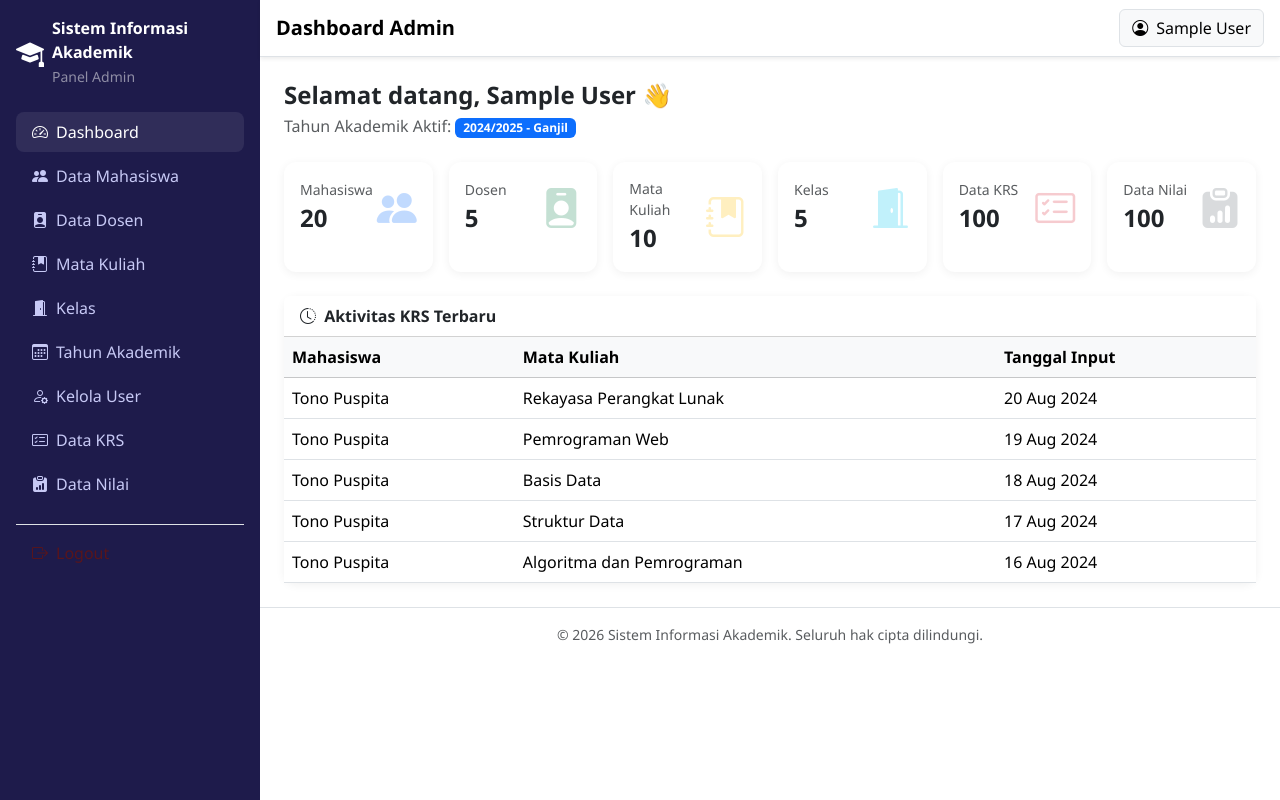
After one commit to NelaNurazizah/siak-app, a PHP site: page /admin/dashboard.php in a window 1280 px wide. The commit adds this page. Run offline with PHP 8.4, Linux system fonts and the light colour scheme; the visitor is signed in with stand-in values (Sample User, id 1); data comes from the database, SQL or seed files in the repository.

Commit message:
feat: add shared dashboard layout and admin dashboard with statistics

```diff
--- /dev/null
+++ b/admin/dashboard.php
@@ -0,0 +1,177 @@
+<?php
+/**
+ * admin/dashboard.php
+ * Dashboard utama untuk role Admin.
+ * Menampilkan ringkasan statistik: jumlah mahasiswa, dosen,
+ * mata kuliah, kelas, KRS, dan nilai.
+ */
+
+require_once __DIR__ . '/../config/config.php';
+require_once __DIR__ . '/../config/database.php';
+require_once __DIR__ . '/../includes/auth.php';
+
+// Hanya admin yang boleh mengakses halaman ini
+requireRole('admin');
+
+$db = Database::getConnection();
+
+// Ambil statistik jumlah data untuk setiap entitas
+$stats = [
+    'mahasiswa'      => (int) $db->query('SELECT COUNT(*) AS total FROM mahasiswa')->fetch()['total'],
+    'dosen'          => (int) $db->query('SELECT COUNT(*) AS total FROM dosen')->fetch()['total'],
+    'mata_kuliah'    => (int) $db->query('SELECT COUNT(*) AS total FROM mata_kuliah')->fetch()['total'],
+    'kelas'          => (int) $db->query('SELECT COUNT(*) AS total FROM kelas')->fetch()['total'],
+    'krs'            => (int) $db->query('SELECT COUNT(*) AS total FROM krs')->fetch()['total'],
+    'nilai'          => (int) $db->query('SELECT COUNT(*) AS total FROM nilai')->fetch()['total'],
+];
+
+// Ambil tahun akademik yang sedang aktif
+$stmtTahun = $db->query("SELECT tahun, semester FROM tahun_akademik WHERE status = 'aktif' LIMIT 1");
+$tahunAktif = $stmtTahun->fetch();
+
+// Ambil 5 aktivitas KRS terbaru (join ke mahasiswa & kelas/mata kuliah)
+$stmtAktivitas = $db->query("
+    SELECT m.nama AS nama_mahasiswa, mk.nama_mk, k.tanggal_input
+    FROM krs k
+    JOIN mahasiswa m ON m.id = k.mahasiswa_id
+    JOIN kelas kl ON kl.id = k.kelas_id
+    JOIN mata_kuliah mk ON mk.id = kl.mata_kuliah_id
+    ORDER BY k.id DESC
+    LIMIT 5
+");
+$aktivitasTerbaru = $stmtAktivitas->fetchAll();
+
+$pageTitle = 'Dashboard Admin';
+require_once __DIR__ . '/../includes/header.php';
+?>
+
+<div class="d-flex justify-content-between align-items-center mb-4">
+    <div>
+        <h4 class="fw-bold mb-1">Selamat datang, <?= htmlspecialchars(currentUserName()) ?> 👋</h4>
+        <p class="text-muted mb-0">
+            Tahun Akademik Aktif:
+            <span class="badge bg-primary">
+                <?= $tahunAktif ? htmlspecialchars($tahunAktif['tahun'] . ' - ' . $tahunAktif['semester']) : 'Belum diatur' ?>
+            </span>
+        </p>
+    </div>
+</div>
+
+<!-- Card Statistik -->
+<div class="row g-3 mb-4">
+    <div class="col-6 col-md-4 col-xl-2">
+        <div class="card card-stat h-100">
+            <div class="card-body">
+                <div class="d-flex align-items-center justify-content-between">
+                    <div>
+                        <div class="text-muted small">Mahasiswa</div>
+                        <div class="fs-4 fw-bold"><?= $stats['mahasiswa'] ?></div>
+                    </div>
+                    <i class="bi bi-people-fill fs-1 text-primary opacity-25"></i>
+                </div>
+            </div>
+        </div>
+    </div>
+    <div class="col-6 col-md-4 col-xl-2">
+        <div class="card card-stat h-100">
+            <div class="card-body">
+                <div class="d-flex align-items-center justify-content-between">
+                    <div>
+                        <div class="text-muted small">Dosen</div>
+                        <div class="fs-4 fw-bold"><?= $stats['dosen'] ?></div>
+                    </div>
+                    <i class="bi bi-person-badge-fill fs-1 text-success opacity-25"></i>
+                </div>
+            </div>
+        </div>
+    </div>
+    <div class="col-6 col-md-4 col-xl-2">
+        <div class="card card-stat h-100">
+            <div class="card-body">
+                <div class="d-flex align-items-center justify-content-between">
+                    <div>
+                        <div class="text-muted small">Mata Kuliah</div>
+                        <div class="fs-4 fw-bold"><?= $stats['mata_kuliah'] ?></div>
+                    </div>
+                    <i class="bi bi-journal-bookmark-fill fs-1 text-warning opacity-25"></i>
+                </div>
+            </div>
+        </div>
+    </div>
+    <div class="col-6 col-md-4 col-xl-2">
+        <div class="card card-stat h-100">
+            <div class="card-body">
+                <div class="d-flex align-items-center justify-content-between">
+                    <div>
+                        <div class="text-muted small">Kelas</div>
+                        <div class="fs-4 fw-bold"><?= $stats['kelas'] ?></div>
+                    </div>
+                    <i class="bi bi-door-open-fill fs-1 text-info opacity-25"></i>
+                </div>
+            </div>
+        </div>
+    </div>
+    <div class="col-6 col-md-4 col-xl-2">
+        <div class="card card-stat h-100">
+            <div class="card-body">
+                <div class="d-flex align-items-center justify-content-between">
+                    <div>
+                        <div class="text-muted small">Data KRS</div>
+                        <div class="fs-4 fw-bold"><?= $stats['krs'] ?></div>
+                    </div>
+                    <i class="bi bi-card-checklist fs-1 text-danger opacity-25"></i>
+                </div>
+            </div>
+        </div>
+    </div>
+    <div class="col-6 col-md-4 col-xl-2">
+        <div class="card card-stat h-100">
+            <div class="card-body">
+                <div class="d-flex align-items-center justify-content-between">
+                    <div>
+                        <div class="text-muted small">Data Nilai</div>
+                        <div class="fs-4 fw-bold"><?= $stats['nilai'] ?></div>
+                    </div>
+                    <i class="bi bi-clipboard-data-fill fs-1 text-secondary opacity-25"></i>
+                </div>
+            </div>
+        </div>
+    </div>
+</div>
+
+<!-- Tabel Aktivitas Terbaru -->
+<div class="card card-stat">
+    <div class="card-header bg-white fw-semibold">
+        <i class="bi bi-clock-history me-1"></i> Aktivitas KRS Terbaru
+    </div>
+    <div class="card-body p-0">
+        <div class="table-responsive">
+            <table class="table table-hover mb-0 align-middle">
+                <thead class="table-light">
+                    <tr>
+                        <th>Mahasiswa</th>
+                        <th>Mata Kuliah</th>
+                        <th>Tanggal Input</th>
+                    </tr>
+                </thead>
+                <tbody>
+                    <?php if (empty($aktivitasTerbaru)): ?>
+                        <tr>
+                            <td colspan="3" class="text-center text-muted py-3">Belum ada data KRS.</td>
+                        </tr>
+                    <?php else: ?>
+                        <?php foreach ($aktivitasTerbaru as $item): ?>
+                            <tr>
+                                <td><?= htmlspecialchars($item['nama_mahasiswa']) ?></td>
+                                <td><?= htmlspecialchars($item['nama_mk']) ?></td>
+                                <td><?= htmlspecialchars(date('d M Y', strtotime($item['tanggal_input']))) ?></td>
+                            </tr>
+                        <?php endforeach; ?>
+                    <?php endif; ?>
+                </tbody>
+            </table>
+        </div>
+    </div>
+</div>
+
+<?php require_once __DIR__ . '/../includes/footer.php'; ?>
--- a/assets/css/style.css
+++ b/assets/css/style.css
@@ -98,3 +98,13 @@ body {
   border-radius: 12px;
   box-shadow: 0 2px 10px rgba(0, 0, 0, 0.06);
 }
+
+@media (max-width: 991.98px) {
+  .sidebar {
+    position: fixed;
+    z-index: 1050;
+    top: 0;
+    left: 0;
+    min-height: 100vh;
+  }
+}
--- /dev/null
+++ b/assets/js/main.js
@@ -0,0 +1,28 @@
+/**
+ * assets/js/main.js
+ * JavaScript umum yang dipakai di seluruh halaman dashboard
+ * (admin, dosen, mahasiswa).
+ *
+ * Saat ini menangani:
+ * - Toggle sidebar pada tampilan mobile
+ */
+
+document.addEventListener('DOMContentLoaded', function () {
+  const sidebarToggle = document.getElementById('sidebarToggle');
+  const sidebarMenu = document.getElementById('sidebarMenu');
+
+  if (sidebarToggle && sidebarMenu) {
+    sidebarToggle.addEventListener('click', function () {
+      sidebarMenu.classList.toggle('d-none');
+    });
+  }
+
+  // Auto-dismiss alert setelah 5 detik (jika ada)
+  const autoAlerts = document.querySelectorAll('.alert-auto-dismiss');
+  autoAlerts.forEach(function (alertEl) {
+    setTimeout(function () {
+      const bsAlert = bootstrap.Alert.getOrCreateInstance(alertEl);
+      bsAlert.close();
+    }, 5000);
+  });
+});
--- /dev/null
+++ b/includes/footer.php
@@ -0,0 +1,22 @@
+<?php
+/**
+ * includes/footer.php
+ * Penutup halaman dashboard: tutup <main>, script bundle, dsb.
+ */
+
+if (!defined('APP_INIT')) {
+    die('Akses langsung ke file ini tidak diizinkan.');
+}
+?>
+        </main>
+
+        <footer class="text-center text-muted small py-3 border-top bg-white">
+            &copy; <?= date('Y') ?> <?= htmlspecialchars(APP_NAME) ?>. Seluruh hak cipta dilindungi.
+        </footer>
+    </div>
+</div>
+
+<script src="https://cdn.jsdelivr.net/npm/bootstrap@5.3.3/dist/js/bootstrap.bundle.min.js"></script>
+<script src="<?= BASE_URL ?>assets/js/main.js"></script>
+</body>
+</html>
--- /dev/null
+++ b/includes/header.php
@@ -0,0 +1,56 @@
+<?php
+/**
+ * includes/header.php
+ * Bagian <head> + navbar atas, dipakai di semua halaman dashboard
+ * (admin, dosen, mahasiswa).
+ *
+ * Variabel yang bisa di-set sebelum include file ini:
+ * - $pageTitle (string) -> judul halaman, default "Dashboard"
+ */
+
+if (!defined('APP_INIT')) {
+    die('Akses langsung ke file ini tidak diizinkan.');
+}
+
+$pageTitle = $pageTitle ?? 'Dashboard';
+?>
+<!DOCTYPE html>
+<html lang="id">
+<head>
+    <meta charset="UTF-8">
+    <meta name="viewport" content="width=device-width, initial-scale=1.0">
+    <title><?= htmlspecialchars($pageTitle) ?> - <?= htmlspecialchars(APP_NAME) ?></title>
+
+    <link href="https://cdn.jsdelivr.net/npm/bootstrap@5.3.3/dist/css/bootstrap.min.css" rel="stylesheet">
+    <link rel="stylesheet" href="https://cdn.jsdelivr.net/npm/bootstrap-icons@1.11.3/font/bootstrap-icons.css">
+    <link href="<?= BASE_URL ?>assets/css/style.css" rel="stylesheet">
+</head>
+<body>
+<div class="d-flex">
+    <?php require_once __DIR__ . '/sidebar.php'; ?>
+
+    <div class="flex-grow-1">
+        <!-- Navbar atas -->
+        <nav class="navbar navbar-expand-lg navbar-light bg-white border-bottom shadow-sm px-3">
+            <button class="btn btn-outline-secondary d-lg-none me-2" type="button" id="sidebarToggle">
+                <i class="bi bi-list"></i>
+            </button>
+            <span class="navbar-brand fw-semibold mb-0"><?= htmlspecialchars($pageTitle) ?></span>
+
+            <div class="ms-auto dropdown">
+                <button class="btn btn-light d-flex align-items-center border" type="button" data-bs-toggle="dropdown" aria-expanded="false">
+                    <i class="bi bi-person-circle me-2"></i>
+                    <span><?= htmlspecialchars(currentUserName()) ?></span>
+                </button>
+                <ul class="dropdown-menu dropdown-menu-end">
+                    <li><span class="dropdown-item-text small text-muted">Role: <?= htmlspecialchars(ucfirst($_SESSION['role'])) ?></span></li>
+                    <li><hr class="dropdown-divider"></li>
+                    <?php if ($_SESSION['role'] === 'mahasiswa'): ?>
+                    <li><a class="dropdown-item" href="<?= BASE_URL ?>mahasiswa/ganti_password.php"><i class="bi bi-key me-2"></i>Ganti Password</a></li>
+                    <?php endif; ?>
+                    <li><a class="dropdown-item text-danger" href="<?= BASE_URL ?>logout.php"><i class="bi bi-box-arrow-right me-2"></i>Logout</a></li>
+                </ul>
+            </div>
+        </nav>
+
+        <main class="p-4">
--- /dev/null
+++ b/includes/sidebar.php
@@ -0,0 +1,140 @@
+<?php
+/**
+ * includes/sidebar.php
+ * Sidebar navigasi kiri, menu berbeda tergantung role user yang login.
+ */
+
+if (!defined('APP_INIT')) {
+    die('Akses langsung ke file ini tidak diizinkan.');
+}
+
+$role = $_SESSION['role'] ?? '';
+$currentPage = basename($_SERVER['PHP_SELF']);
+
+/**
+ * Helper kecil untuk menandai menu yang sedang aktif.
+ */
+function menuActive(string $page, string $currentPage): string
+{
+    return $page === $currentPage ? 'active' : '';
+}
+?>
+<div class="sidebar text-white p-3 d-none d-lg-block" style="width: 260px; min-height: 100vh;" id="sidebarMenu">
+    <div class="d-flex align-items-center mb-4">
+        <i class="bi bi-mortarboard-fill fs-3 me-2"></i>
+        <div>
+            <div class="fw-bold"><?= htmlspecialchars(APP_NAME) ?></div>
+            <small class="text-white-50">Panel <?= htmlspecialchars(ucfirst($role)) ?></small>
+        </div>
+    </div>
+
+    <ul class="nav nav-pills flex-column gap-1">
+        <?php if ($role === 'admin'): ?>
+            <li class="nav-item">
+                <a class="nav-link <?= menuActive('dashboard.php', $currentPage) ?>" href="<?= BASE_URL ?>admin/dashboard.php">
+                    <i class="bi bi-speedometer2 me-2"></i>Dashboard
+                </a>
+            </li>
+            <li class="nav-item">
+                <a class="nav-link <?= menuActive('mahasiswa.php', $currentPage) ?>" href="<?= BASE_URL ?>admin/mahasiswa.php">
+                    <i class="bi bi-people-fill me-2"></i>Data Mahasiswa
+                </a>
+            </li>
+            <li class="nav-item">
+                <a class="nav-link <?= menuActive('dosen.php', $currentPage) ?>" href="<?= BASE_URL ?>admin/dosen.php">
+                    <i class="bi bi-person-badge-fill me-2"></i>Data Dosen
+                </a>
+            </li>
+            <li class="nav-item">
+                <a class="nav-link <?= menuActive('mata_kuliah.php', $currentPage) ?>" href="<?= BASE_URL ?>admin/mata_kuliah.php">
+                    <i class="bi bi-journal-bookmark-fill me-2"></i>Mata Kuliah
+                </a>
+            </li>
+            <li class="nav-item">
+                <a class="nav-link <?= menuActive('kelas.php', $currentPage) ?>" href="<?= BASE_URL ?>admin/kelas.php">
+                    <i class="bi bi-door-open-fill me-2"></i>Kelas
+                </a>
+            </li>
+            <li class="nav-item">
+                <a class="nav-link <?= menuActive('tahun_akademik.php', $currentPage) ?>" href="<?= BASE_URL ?>admin/tahun_akademik.php">
+                    <i class="bi bi-calendar3 me-2"></i>Tahun Akademik
+                </a>
+            </li>
+            <li class="nav-item">
+                <a class="nav-link <?= menuActive('user.php', $currentPage) ?>" href="<?= BASE_URL ?>admin/user.php">
+                    <i class="bi bi-person-gear me-2"></i>Kelola User
+                </a>
+            </li>
+            <li class="nav-item">
+                <a class="nav-link <?= menuActive('krs.php', $currentPage) ?>" href="<?= BASE_URL ?>admin/krs.php">
+                    <i class="bi bi-card-checklist me-2"></i>Data KRS
+                </a>
+            </li>
+            <li class="nav-item">
+                <a class="nav-link <?= menuActive('nilai.php', $currentPage) ?>" href="<?= BASE_URL ?>admin/nilai.php">
+                    <i class="bi bi-clipboard-data-fill me-2"></i>Data Nilai
+                </a>
+            </li>
+
+        <?php elseif ($role === 'dosen'): ?>
+            <li class="nav-item">
+                <a class="nav-link <?= menuActive('dashboard.php', $currentPage) ?>" href="<?= BASE_URL ?>dosen/dashboard.php">
+                    <i class="bi bi-speedometer2 me-2"></i>Dashboard
+                </a>
+            </li>
+            <li class="nav-item">
+                <a class="nav-link <?= menuActive('mata_kuliah.php', $currentPage) ?>" href="<?= BASE_URL ?>dosen/mata_kuliah.php">
+                    <i class="bi bi-journal-bookmark-fill me-2"></i>Mata Kuliah Diampu
+                </a>
+            </li>
+            <li class="nav-item">
+                <a class="nav-link <?= menuActive('mahasiswa.php', $currentPage) ?>" href="<?= BASE_URL ?>dosen/mahasiswa.php">
+                    <i class="bi bi-people-fill me-2"></i>Mahasiswa
+                </a>
+            </li>
+            <li class="nav-item">
+                <a class="nav-link <?= menuActive('input_nilai.php', $currentPage) ?>" href="<?= BASE_URL ?>dosen/input_nilai.php">
+                    <i class="bi bi-pencil-square me-2"></i>Input Nilai
+                </a>
+            </li>
+            <li class="nav-item">
+                <a class="nav-link <?= menuActive('nilai.php', $currentPage) ?>" href="<?= BASE_URL ?>dosen/nilai.php">
+                    <i class="bi bi-clipboard-data-fill me-2"></i>Daftar Nilai
+                </a>
+            </li>
+
+        <?php elseif ($role === 'mahasiswa'): ?>
+            <li class="nav-item">
+                <a class="nav-link <?= menuActive('dashboard.php', $currentPage) ?>" href="<?= BASE_URL ?>mahasiswa/dashboard.php">
+                    <i class="bi bi-speedometer2 me-2"></i>Dashboard
+                </a>
+            </li>
+            <li class="nav-item">
+                <a class="nav-link <?= menuActive('isi_krs.php', $currentPage) ?>" href="<?= BASE_URL ?>mahasiswa/isi_krs.php">
+                    <i class="bi bi-pencil-square me-2"></i>Isi KRS
+                </a>
+            </li>
+            <li class="nav-item">
+                <a class="nav-link <?= menuActive('krs.php', $currentPage) ?>" href="<?= BASE_URL ?>mahasiswa/krs.php">
+                    <i class="bi bi-card-checklist me-2"></i>KRS Saya
+                </a>
+            </li>
+            <li class="nav-item">
+                <a class="nav-link <?= menuActive('nilai.php', $currentPage) ?>" href="<?= BASE_URL ?>mahasiswa/nilai.php">
+                    <i class="bi bi-clipboard-data-fill me-2"></i>Nilai Saya
+                </a>
+            </li>
+            <li class="nav-item">
+                <a class="nav-link <?= menuActive('ganti_password.php', $currentPage) ?>" href="<?= BASE_URL ?>mahasiswa/ganti_password.php">
+                    <i class="bi bi-key-fill me-2"></i>Ganti Password
+                </a>
+            </li>
+        <?php endif; ?>
+
+        <li class="nav-item mt-3 border-top pt-2">
+            <a class="nav-link text-danger-emphasis" href="<?= BASE_URL ?>logout.php">
+                <i class="bi bi-box-arrow-right me-2"></i>Logout
+            </a>
+        </li>
+    </ul>
+</div>
```
